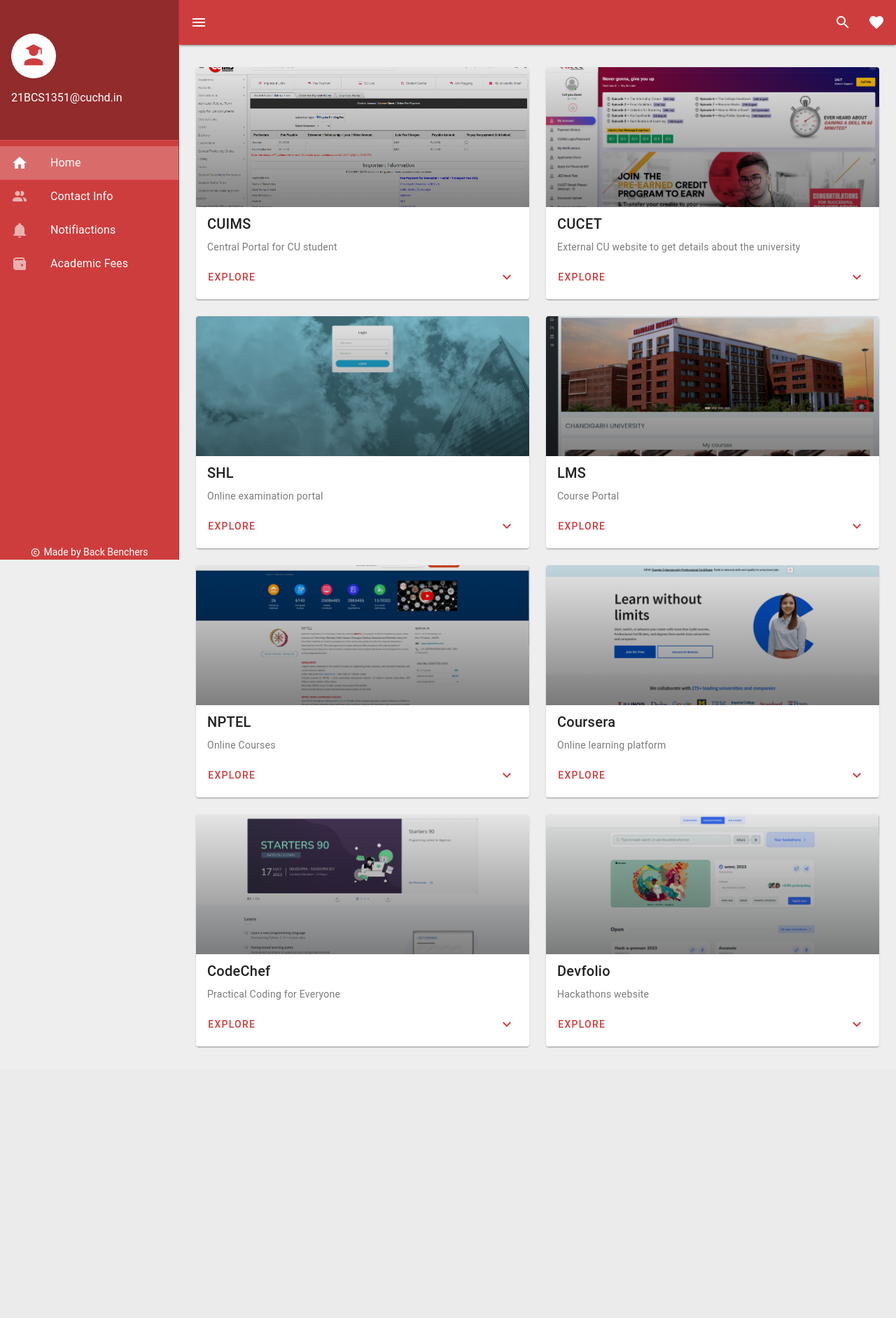
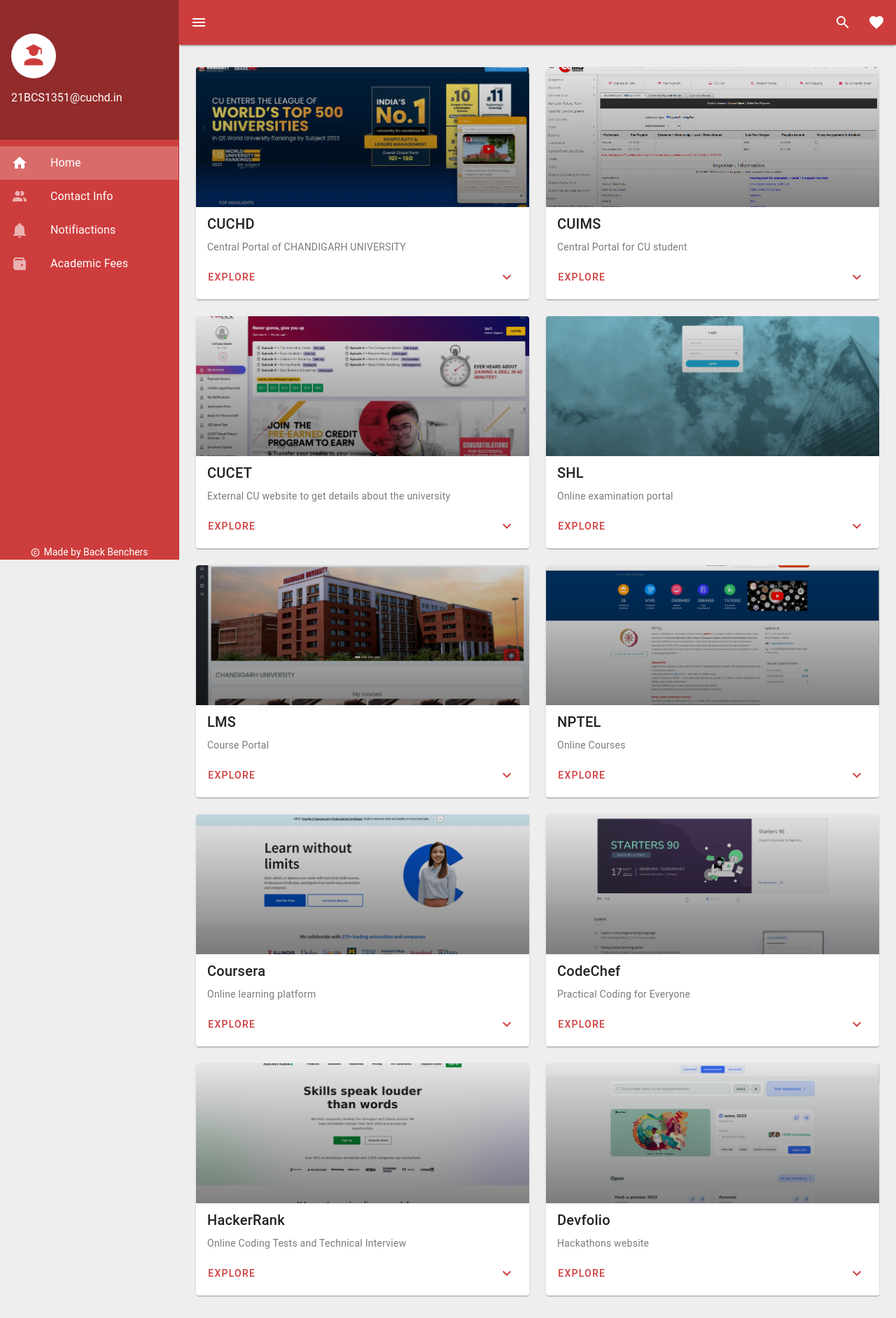
Before and after one commit to pallabez/CU-Guide, a Nuxt app: page / in a window 1280 px wide. Shown: the whole page at 70% size. Before the commit the page ends 1528 px from the top, so only its background shows below. Built offline with nearby package versions, Linux system fonts and the light colour scheme.

Commit message:
add cuchd and hackerrank

```diff
--- a/pages/index.vue
+++ b/pages/index.vue
@@ -10,6 +10,21 @@
 export default {
     data: () => ({
         websites: [
+            {
+                title: 'CUCHD',
+                image: '/images/CUCHD.png',
+                description: 'Central Portal of CHANDIGARH UNIVERSITY',
+                link: 'https://www.cuchd.in/',
+                subpoints: [
+                    'CHANDIGARH UNIVERSITY whole achievments',
+                    'Main Website of Chandigarh University',
+                    'Every Detail of Programs',
+                    'FEE Structure',
+                    'Top Students',
+                    'Campus life',
+                    'Contact Details',
+                ],
+            },
             {
                 title: 'CUIMS',
                 image: '/images/CUIMS.png',
@@ -104,6 +119,20 @@
                 ],
             },
             {
+                title: 'HackerRank',
+                image: '/images/HackerRank.png',
+                description: 'Online Coding Tests and Technical Interview',
+                link: 'https://www.hackerrank.com/',
+                subpoints: [
+                    'Coding Practice',
+                    'Different Programming Languages',
+                    'Ranking among Others',
+                    'Interview Questions',
+                    'Programming Solutions',
+                    'Profile',
+                ],
+            },
+            {
                 title: 'Devfolio',
                 image: '/images/DEVFOLIO.png',
                 description: 'Hackathons website',
```
Also changed, not shown: public/images/CUCHD.png (added), public/images/HackerRank.png (added).
